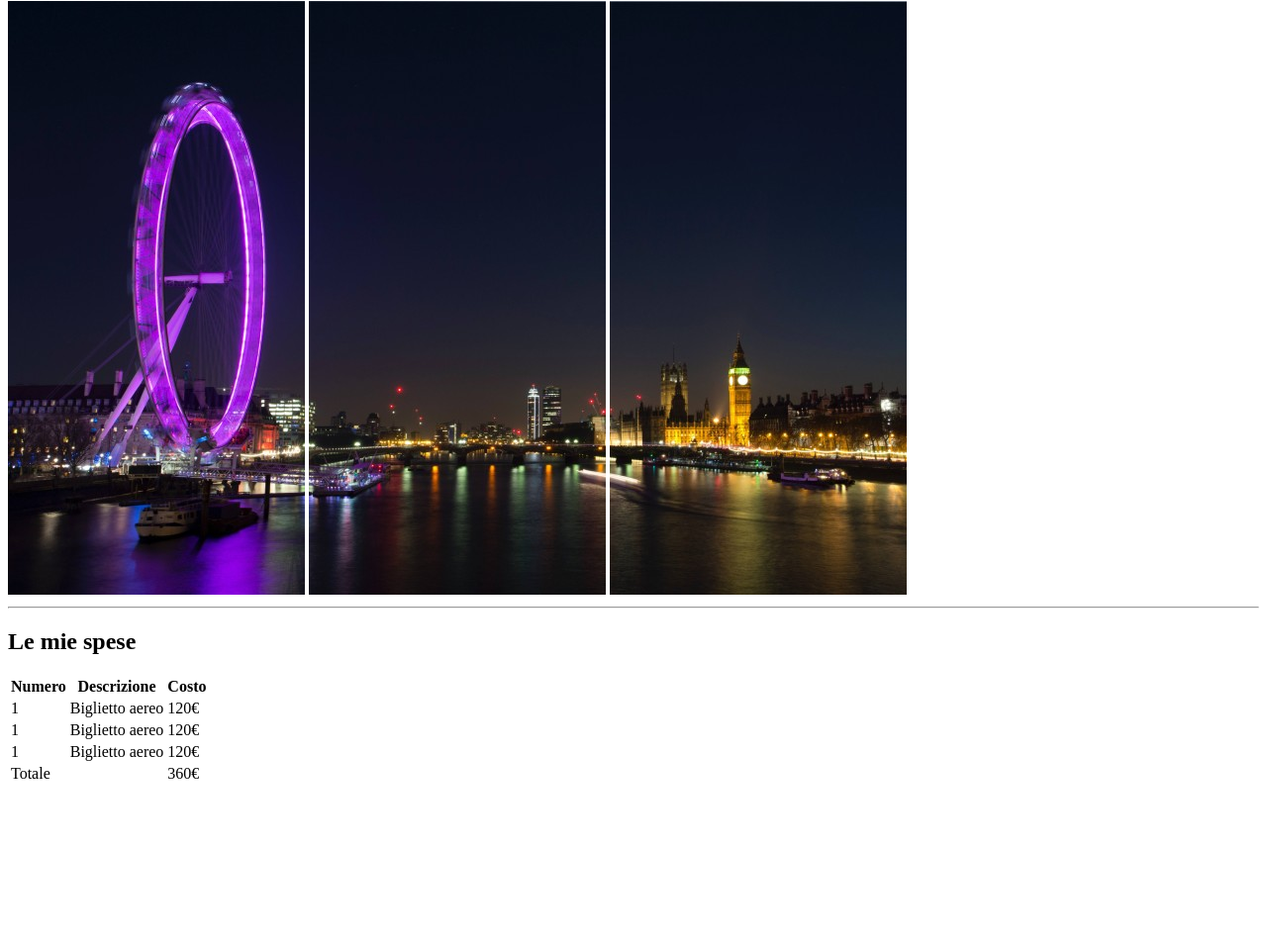
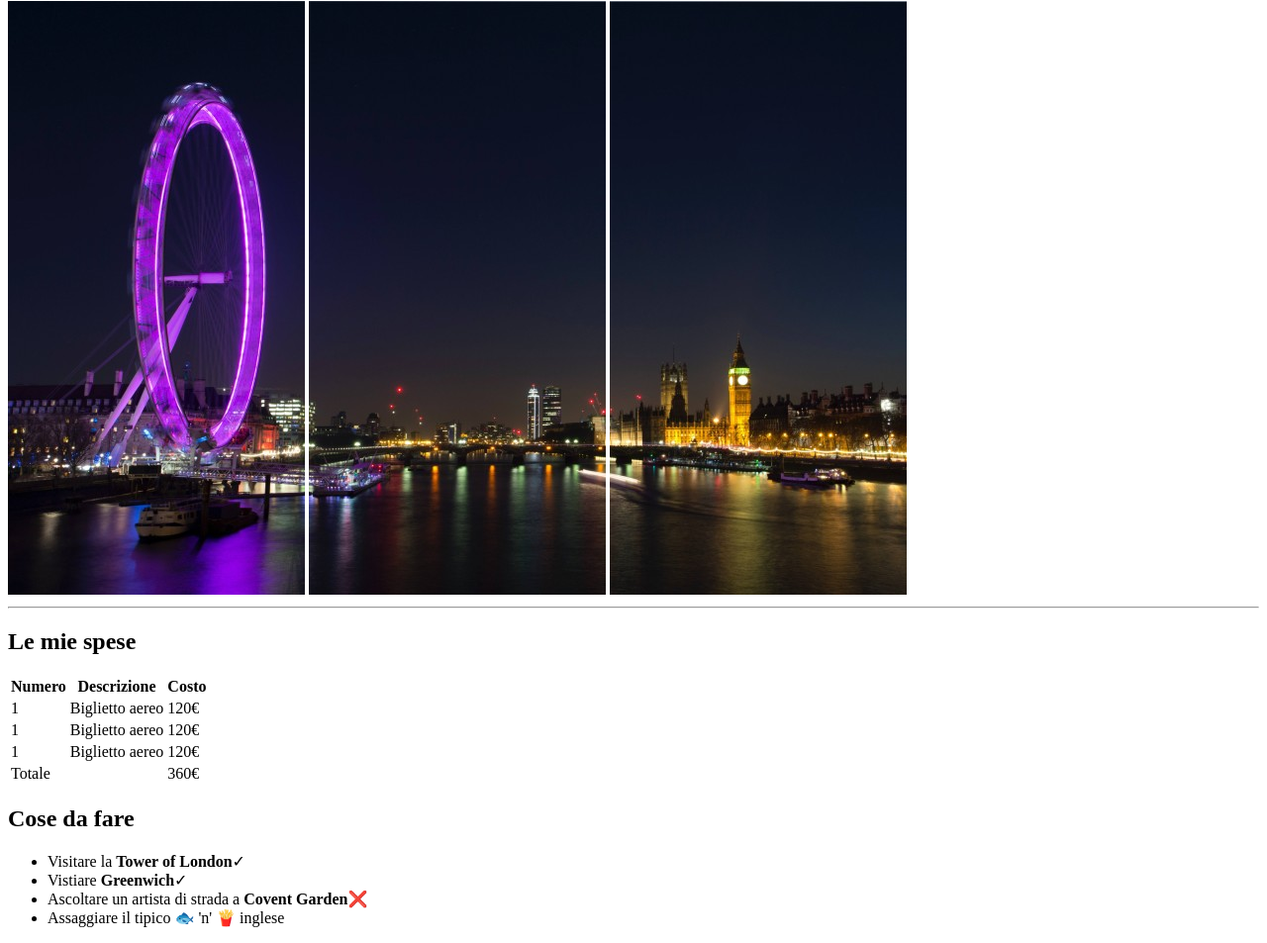
Before and after one commit to FrancescoBonandin/html-london-trip, a plain HTML site: page index.html in a window 1280 px wide. Shown: the part 79-1032 px from the top of the page at 99% size. Before the commit the page ends 881 px from the top, so only its background shows below. Drawn offline with Linux system fonts and the light colour scheme.

Commit message:
Aggiunta section cose da fare

```diff
--- a/index.html
+++ b/index.html
@@ -73,6 +73,23 @@
             </section>
             <!-- fine sezione spese -->
 
+            <!-- sezione cose da fare -->
+            <section>
+
+                <h2>Cose da fare</h2>
+
+                <ul>
+                    <li>Visitare la <strong>Tower of London</strong>&check;</li>  <!--lo strong è perchè mi piaceva di più porre l attenzione sui luoghi d'interesse-->
+                    <li>Vistiare <strong>Greenwich</strong>&check;</li>
+                    <li>Ascoltare un artista di strada a <strong> Covent Garden</strong>&#10060;</li>
+                    <li>Assaggiare il tipico &#128031; 'n' &#127839; inglese</li>
+                </ul>
+
+            </section>
+            <!-- fine sezione cose da fare -->
+
+
+
         </main>
 
     </body>
```
